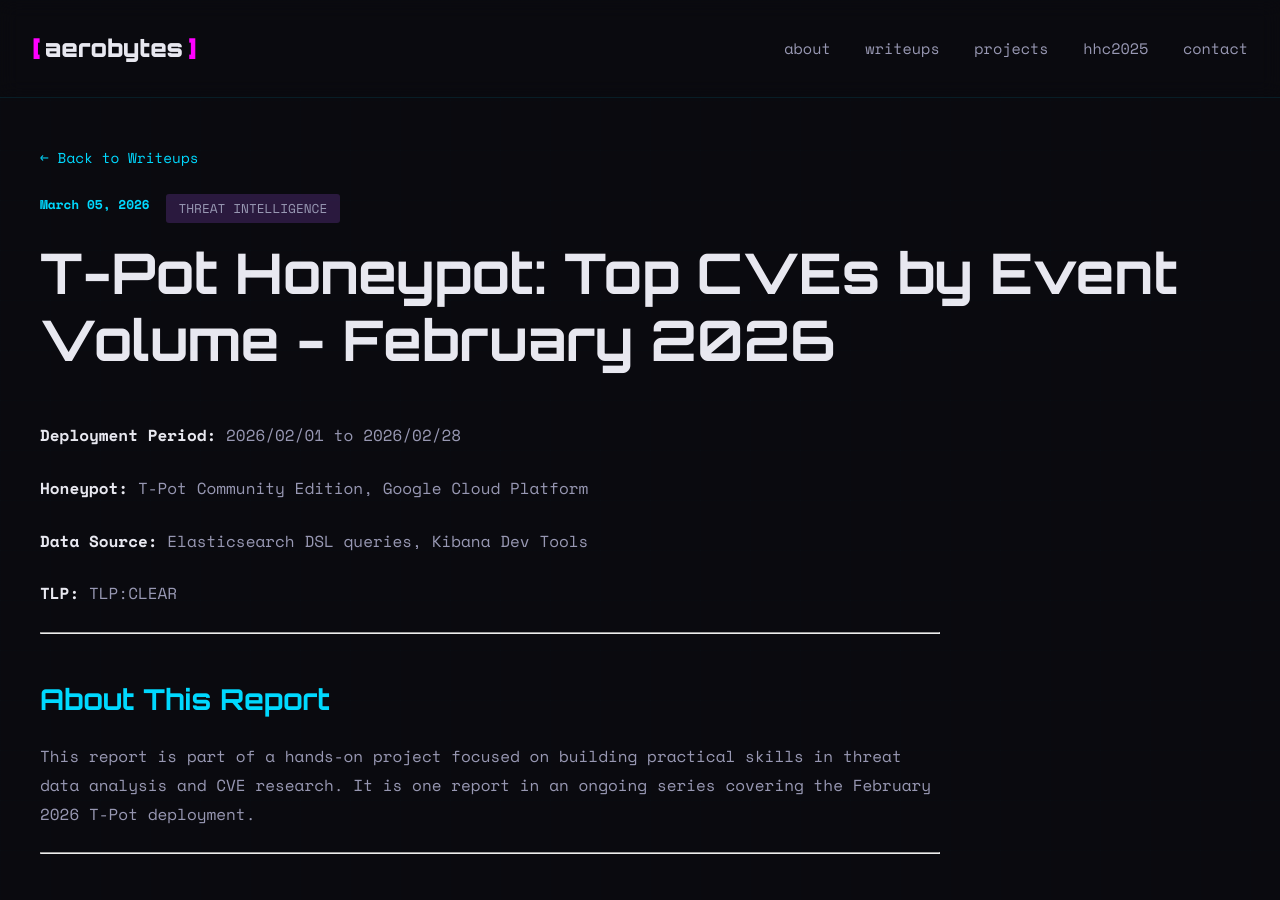
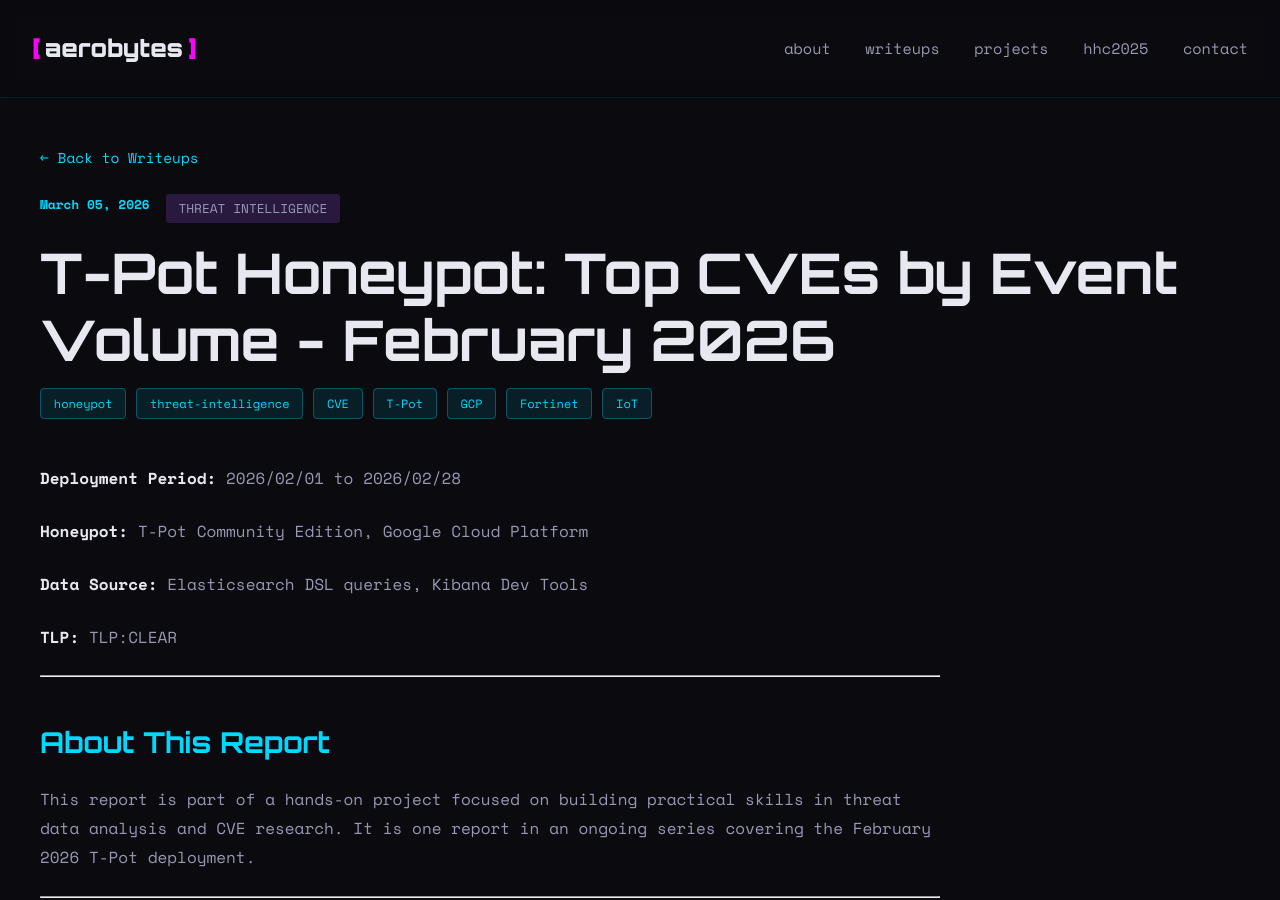
Before and after one commit to Aeronique/aerobytes-site, a Jekyll site: the page built from _posts/2026-03-05-honeypot-top-cves.md, in a window 1280 px wide and 900 px high. Built offline with Jekyll 4.4.1, drawn with Linux system fonts in a browser that asks for light colours.

Commit message:
Update 2026-03-05-honeypot-top-cves.md

```diff
--- a/_posts/2026-03-05-honeypot-top-cves.md
+++ b/_posts/2026-03-05-honeypot-top-cves.md
@@ -3,7 +3,7 @@
 title: "T-Pot Honeypot: Top CVEs by Event Volume - February 2026"
 date: 2026-03-05
 category: THREAT INTELLIGENCE
-tags:tags: ["honeypot", "threat-intelligence", "CVE", "T-Pot", "Suricata", "GCP", "threat-analysis"]
+tags: ["honeypot", "threat-intelligence", "CVE", "T-Pot", "GCP", "Fortinet", "IoT"]
 permalink: /writeups/honeypot-threat-research/01
 excerpt: "Analysis of the three highest-volume CVEs observed across a 28-day T-Pot honeypot deployment on Google Cloud Platform, February 2026."
 ---
```
